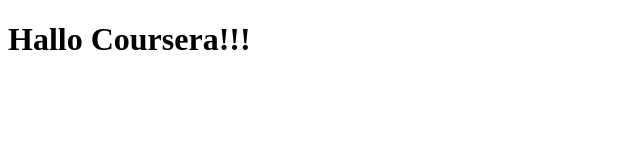
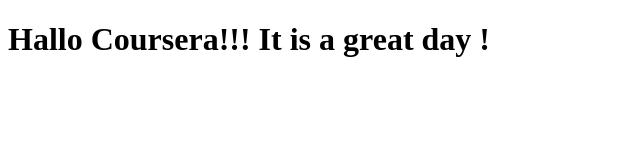
Before and after one commit to barbarosuntorunu/coursera-test, a plain HTML site: page site/index.html in a window 1280 px wide. Shown: the whole page, without its empty margins (0-640 px from the left). Drawn offline with Linux system fonts and the light colour scheme.

Commit message:
site/index.html
added "it is a great day!".

```diff
--- a/site/index.html
+++ b/site/index.html
@@ -4,6 +4,6 @@
 	<title>Hallo Coursera</title>
 </head>
 <body>
-<h1>Hallo Coursera!!!</h1>
+<h1>Hallo Coursera!!! It is a great day !</h1>
 </body>
 </html>
```
